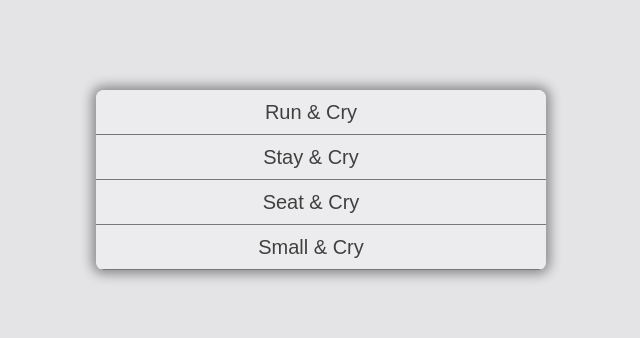
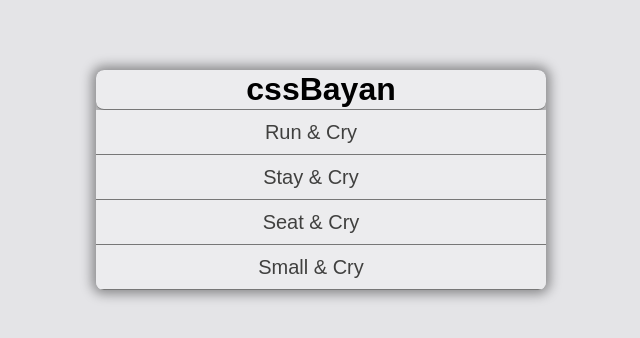
Before and after one commit to VanoKi/cssBayan, a plain HTML site: page index.html in a window 1280 px wide. Shown: the part 220-558 px from the top of the page, without its empty margins (319-959 px from the left). Drawn offline with Linux system fonts and the light colour scheme.

Commit message:
feat: add a title ()

```diff
--- a/index.html
+++ b/index.html
@@ -12,6 +12,8 @@
     <div class="row">
 
       <div class="accord">
+
+        <h1 class="title">cssBayan</h1>
 
         <details class="accord_item">
           <summary class="accord_title"> Run & Cry </summary>
--- a/style.css
+++ b/style.css
@@ -20,6 +20,17 @@ summary{
   align-items: center;
   min-height: 100vh;
 }
+
+.title{
+  width: 450px;
+  box-shadow: 0 0 12px 4px rgba(0, 0, 0, .4);
+  border-radius: 8px;
+  background-color: #ECECEE;
+  border-bottom: 1px solid #777777;
+  text-align: center;
+  /*padding: 10px 40px 10px 20px;*/
+}
+
 .accord{
   width: 450px;
   box-shadow: 0 0 12px 4px rgba(0, 0, 0, .4);
```
